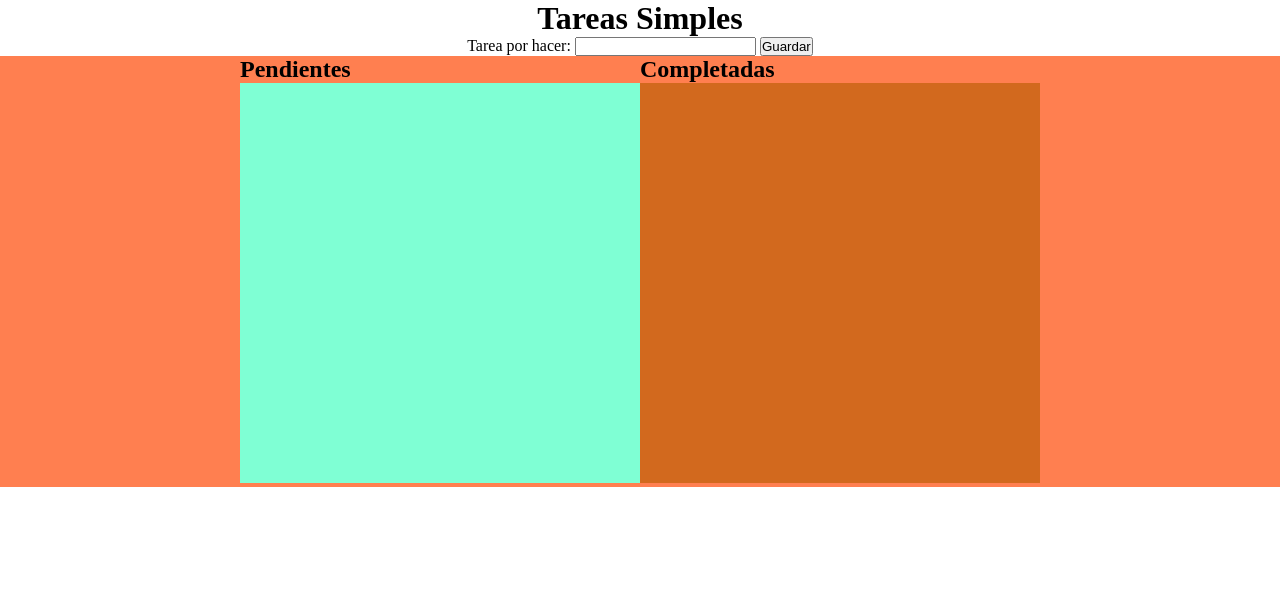
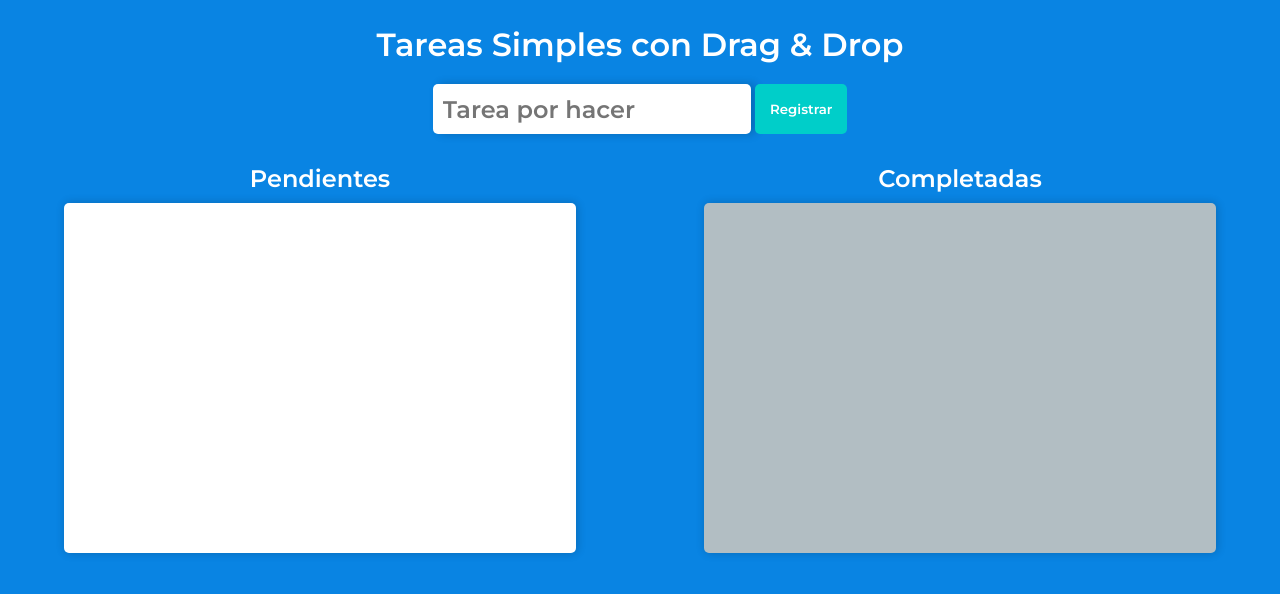
Before and after one commit to kaltre10/tareas-simples-con-drag-and-drop, a plain HTML site: page index.html in a window 1280 px wide. Drawn offline with Linux system fonts and the light colour scheme.

Commit message:
estilos css basicos listo

```diff
--- a/index.html
+++ b/index.html
@@ -4,16 +4,19 @@
     <meta charset="UTF-8">
     <meta name="viewport" content="width=device-width, initial-scale=1.0">
     <title>Tareas Simple</title>
+    <link rel="preconnect" href="https://fonts.gstatic.com">
+    <link rel="preconnect" href="https://fonts.gstatic.com">
+    <link href="https://fonts.googleapis.com/css2?family=Montserrat:ital,wght@0,600;0,900;1,300;1,500;1,700&display=swap" rel="stylesheet">
     <link rel="stylesheet" href="style.css">
 </head>
 <body>
     <header>
-        <h1>Tareas Simples</h1>
+        <h1>Tareas Simples con Drag & Drop</h1>
         <div class="control">
             <form id="form">
-                <label for="tareas">Tarea por hacer:</label>
-                <input type="text" id="tarea">
-                <button class="btn-guardar">Guardar</button>
+                <label for="tareas"></label>
+                <input type="text" placeholder="Tarea por hacer" id="tarea" autocomplete="off" autofocus>
+                <button class="btn-guardar">Registrar</button>
             </form>
         </div>
     </header>
--- a/style.css
+++ b/style.css
@@ -2,45 +2,98 @@
     margin: 0;
     padding: 0;
     box-sizing: border-box;
+    font-family: 'Montserrat', sans-serif;
+}
+body{
+    background-color: #0984e3;
+    color: #fff;
 }
 header{
     width: 100%;
     text-align: center;
+    padding: 20px 0 30px 0;
 }
 h1{
-
+    padding: 5px 0 20px 0;
+    font-weight: 600;
+    font-size: 32px;
+}
+h2{
+    font-weight: 100;
+    font-size: 24px;
+}
 }
 .control{
-
+    padding: 20px;
+}
+.control input[type=text]{
+    padding: 10px;
+    border: none;
+    outline: none;
+    border-radius: 5px;
+    font-size: 24px;
+    height: 50px;
+    box-shadow: 5px 0 10px rgba(0, 0, 0, 0.2);
+}
+.control button{
+    background-color: #00cec9;
+    padding: 15px;
+    border: none;
+    border-radius: 5px;
+    outline: none;
+    height: 50px;
+    vertical-align: bottom;
+    color: white;
+}
+.control button:hover{
+    cursor: pointer;
+    background-color: #81ecec;
 }
 .container{
     display: flex;
-    justify-content: center;
+    justify-content: space-evenly;
     align-items: center;
-    background-color: coral;
     width: 100%;
+}
+.tareas-pendientes{
+    display: flex;
+    flex-direction: column;
+    align-items: center;
+    width: 50%;
+}
+.tareas-completadas{
+    display: flex;
+    flex-direction: column;
+    align-items: center;
+    width: 50%;
 }
 .tareas{
     display: inline-flex;
     flex-flow: row wrap;
-    background-color: aquamarine;
+    box-shadow: 1px 0 10px rgba(0, 0, 0, 0.2);
     align-content: flex-start;
-    width: 400px;
-    min-height: 400px;
+    width: 80%;
+    min-height: 350px;
+    margin: 10px;
+    border-radius: 5px;
+    background-color: white;
 }
 .completadas{
     display: inline-flex;
-    width: 400px;
-    min-height: 400px;
-    background-color: chocolate;
+    width: 80%;
+    min-height: 350px;
+    box-shadow: 1px 0 10px rgba(0, 0, 0, 0.2);
+    border-radius: 5px;
+    background-color: #b2bec3;
 }
 .item{
     display: flex;
-    background-color: bisque;
+    background-color:  #00cec9;
     padding: 5px;
     width: 120px;
     min-height: 50px;
-    margin: 5px;
+    margin: 15px 0 0 15px;
+    border-radius: 5px;
 }
 .item p{
     width: 120px;
@@ -52,7 +105,30 @@ h1{
     position: relative;
     margin-right: 0;
     margin-top: 0;
-    color: darkslateblue;
     font-size: 20px;
     height: 5px;
+    color: white;
+    cursor: pointer;
 }
+.completadas .item{
+    background-color:  #747474;
+    padding: 5px;
+    width: 120px;
+    min-height: 50px;
+    margin: 15px 0 0 15px;
+    border-radius: 5px;
+}
+.item button:hover{
+    color: rgb(160, 160, 160);
+}
+@media (max-width: 700px) {
+    .container{
+        flex-direction: column;
+    }
+    .tareas-pendientes{
+        width: 100%;
+    }
+    .tareas-completadas{
+        width: 100%;
+    }
+  }
```
